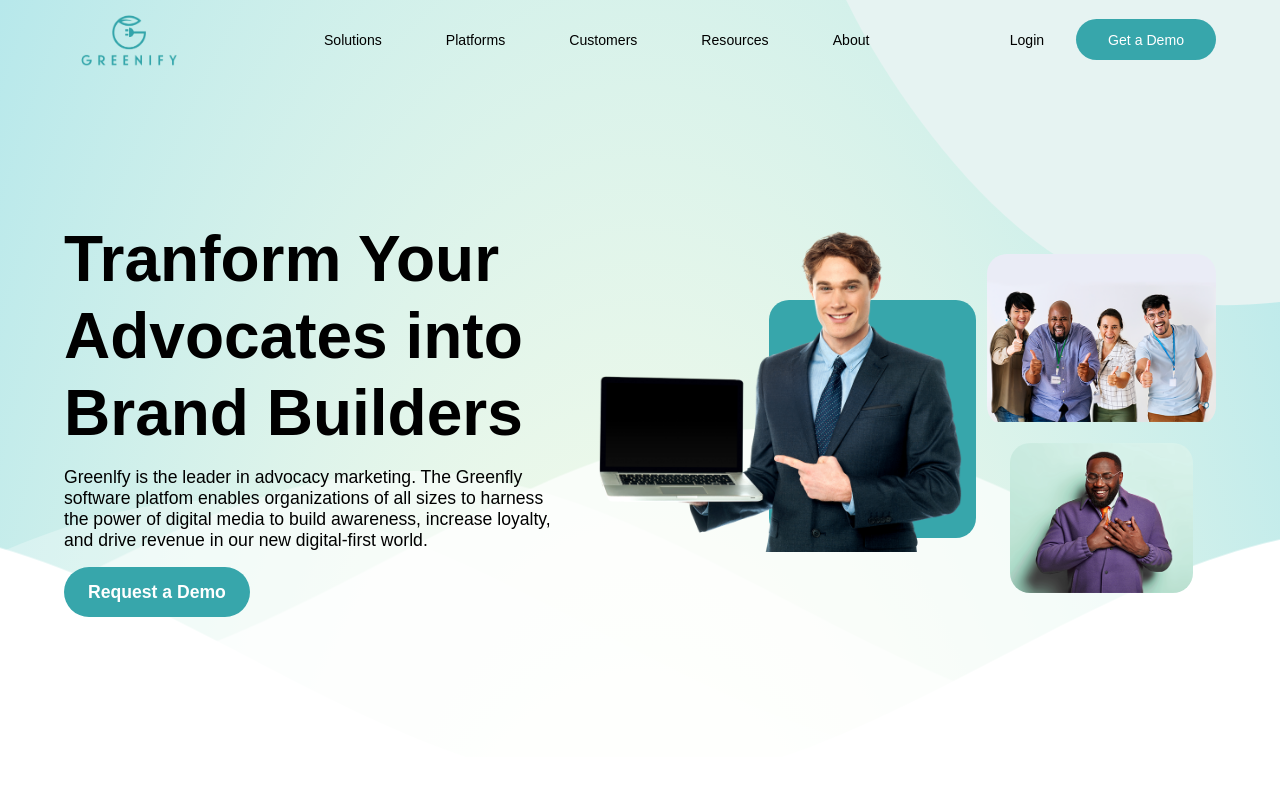
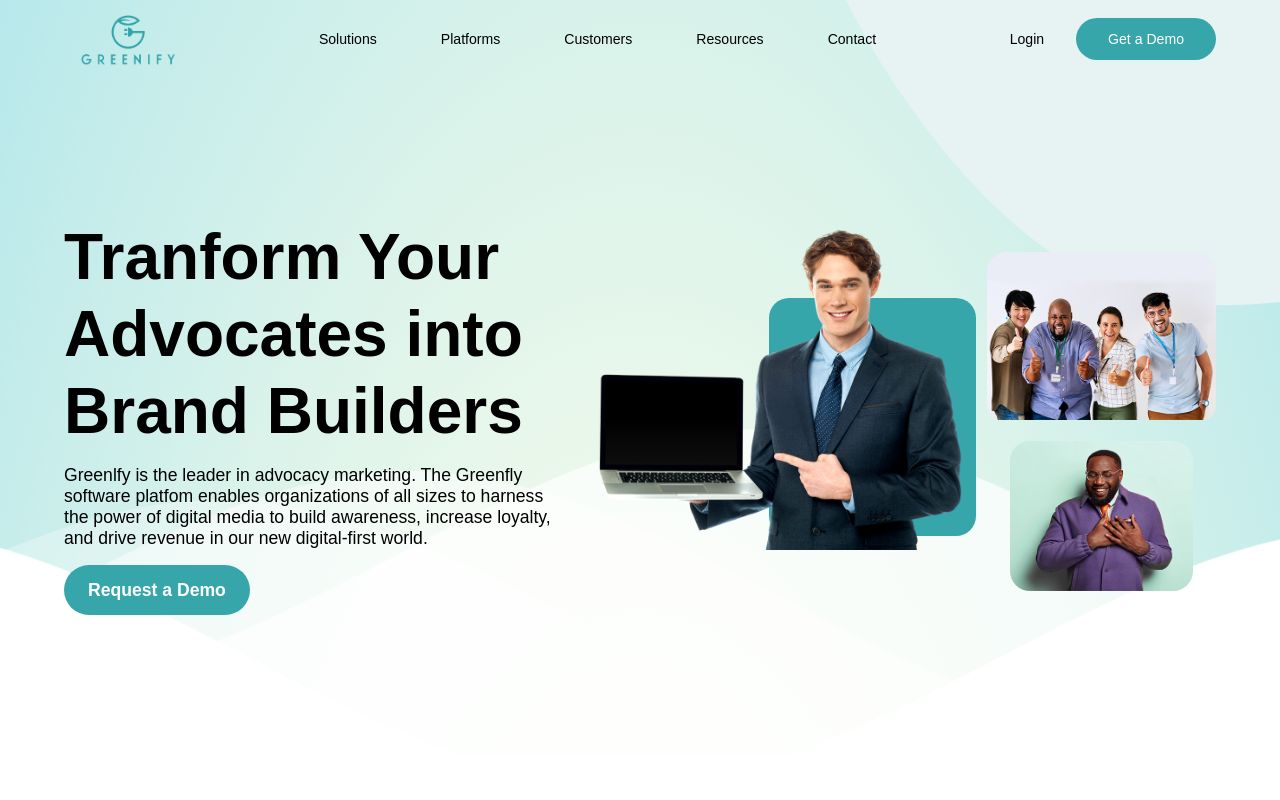
Before and after one commit to Mini-Sylar/Greenfly-Vue, a Vue app: page / in a window 1280 px wide. Shown: the top 800 px of the page. Built offline with nearby package versions, Linux system fonts and the light colour scheme.

Commit message:
Added various sections

```diff
--- a/src/assets/css/Reset.css
+++ b/src/assets/css/Reset.css
@@ -4,6 +4,7 @@
   --main-footer-color: #fff;
   --section-font-color: #022a4e;
   --footer-color: hsl(183, 51%, 24%);
+    scroll-behavior: smooth;
 }
 
 *,
--- a/src/components/Contact.vue
+++ b/src/components/Contact.vue
@@ -1,6 +1,6 @@
 <template>
     <div>
-        <div class="contact-container">
+        <div class="contact-container" id="contact">
             <div class="left-side gs_reveal gs_reveal_fromLeft">
                 <h2>Ready to start a conversation?</h2>
                 <p>We are always willing and ready to transform advocates</p>
--- a/src/components/GridElements.vue
+++ b/src/components/GridElements.vue
@@ -1,5 +1,5 @@
-<template lang="">
-  <div class="grid-container">
+<template>
+  <div class="grid-container" id="resources-used">
     <h2 class="main-section-title gs_reveal">Lorem Ipusm</h2>
       <div class="grid-elements">
         <div class="gs_reveal" v-for="(item, index) in content.icons" :key="index">
--- a/src/components/Header.vue
+++ b/src/components/Header.vue
@@ -8,7 +8,7 @@
                 <div class="links">
                     <ul>
                         <li v-for="(link, index) in links" :key="index">
-                            <a href=#>{{ link.name }}</a>
+                            <a :href="link.to">{{ link.name }}</a>
                         </li>
                     </ul>
                 </div>
@@ -29,30 +29,35 @@ export default {
             links: [
                 {
                     name: 'Solutions',
-                    link: '#'
+                    link: '#',
+                    to:"#landing"
                 },
                 {
                     name: 'Platforms',
-                    link: '#'
+                    link: '#',
+                    to:"#seewhy"
                 },
                 {
                     name: 'Customers',
-                    link: '#'
+                    link: '#',
+                    to: "#content-section-main"
                 },
                 {
                     name: 'Resources',
-                    link: '#'
+                    link: '#',
+                    to:'#resources-used'
                 },
                 {
-                    name: 'About',
-                    link: '#'
+                    name: 'Contact',
+                    link: '#',
+                    to:'#contact'
                 }
             ]
         }
     },
 }
 </script>
-<style lang="" scoped src="@/assets/css/Header.css">
+<style scoped src="@/assets/css/Header.css">
 
 
 </style>
--- a/src/components/Landing.vue
+++ b/src/components/Landing.vue
@@ -1,5 +1,5 @@
 <template lang="">
-  <div class="landing-page">
+  <div class="landing-page" id="landing">
     <div class="left-side gs_reveal gs_reveal_fromLeft">
       <h1 class="transform-heading">
         {{ heading }}
--- a/src/components/Sections.vue
+++ b/src/components/Sections.vue
@@ -1,6 +1,6 @@
 <template lang="">
   <div>
-    <div class="content-section">
+    <div class="content-section" id="content-section-main">
         <div class="left-side gs_reveal gs_reveal_fromLeft" >
            <h2>{{section_content.title}}</h2>
            <p>{{section_content.body}}</p>
--- a/src/components/SeeWhy.vue
+++ b/src/components/SeeWhy.vue
@@ -3,7 +3,7 @@
         <h2>
             See why over 500 organizations around the world use Greenfly
         </h2>
-        <div class="slides-container gs_reveal">
+        <div class="slides-container gs_reveal" id="seewhy">
             <div class="slide-2"><img src="@/assets/images/ibm.png" alt=""></div>
             <div class="slide-3"><img src="@/assets/images/oracle.png" alt=""></div>
             <div class="slide-4"><img src="@/assets/images/uber.png" alt=""></div>
```
